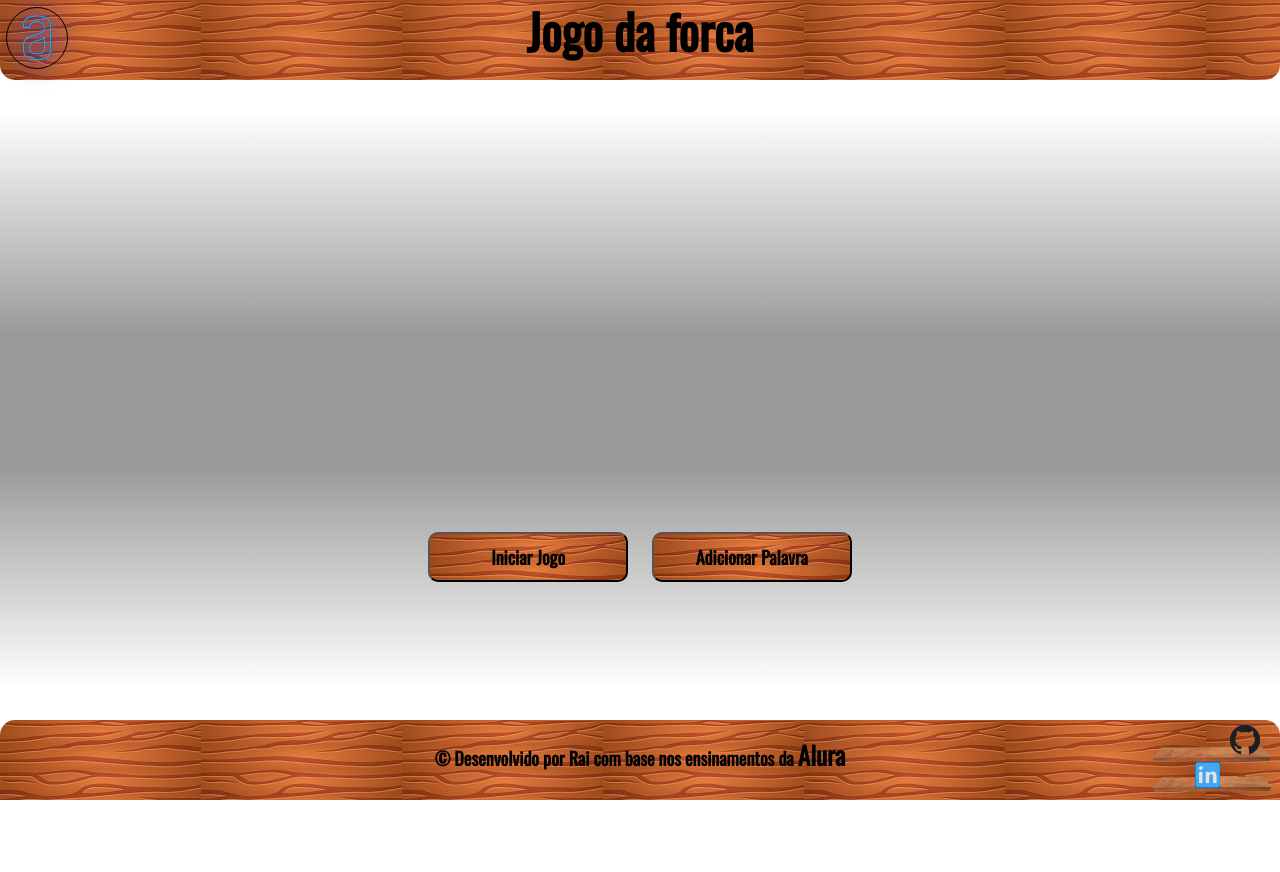
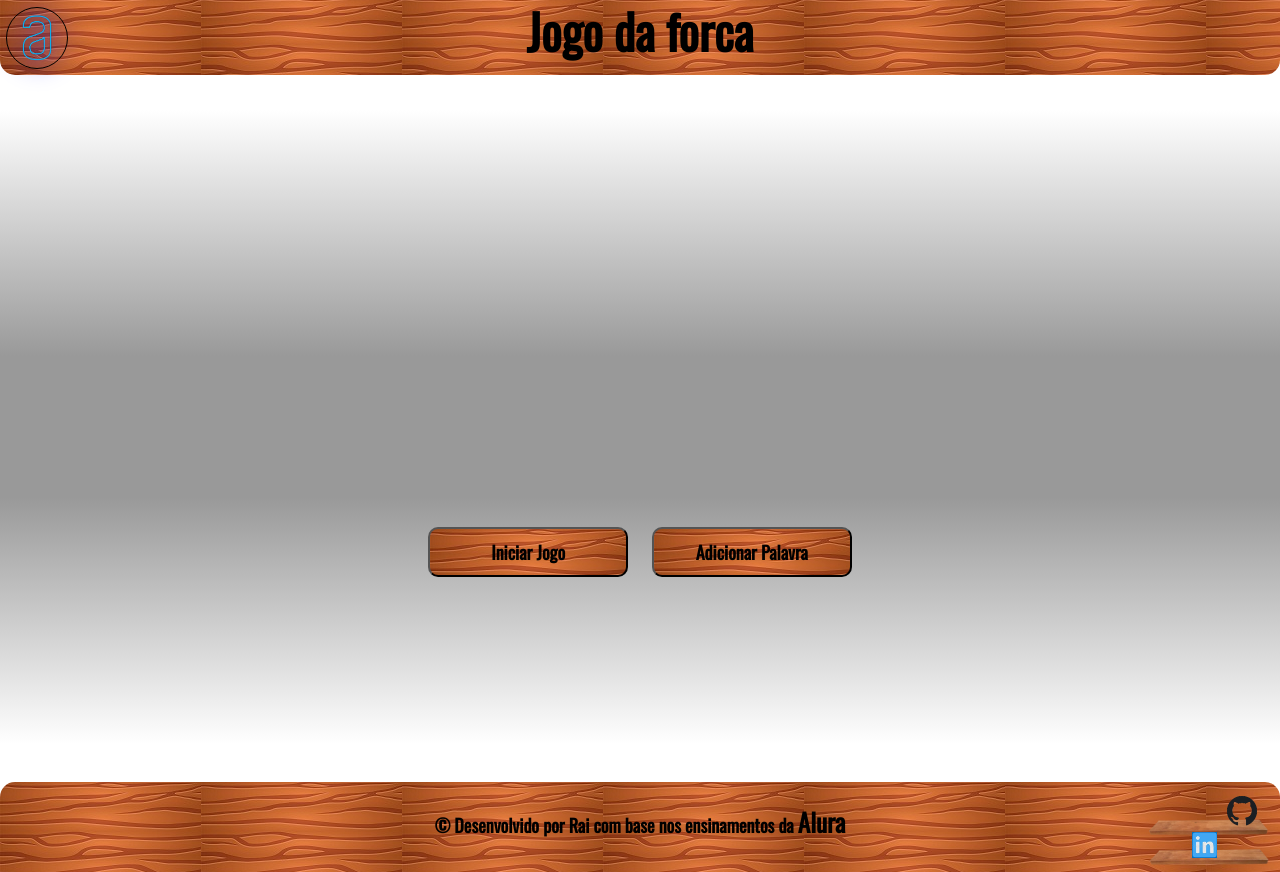
Before and after one commit to RaiSMel/projetoForca.github.io, a plain HTML site: page index.html in a window 1280 px wide. Before the commit the page ends 800 px from the top, so only its background shows below. Drawn offline with nearby package versions, Linux system fonts and the light colour scheme.

Commit message:
arrumando bug de interface

```diff
--- a/css/style.css
+++ b/css/style.css
@@ -1,12 +1,3 @@
-#container {
-    display: grid;
-    grid-template-columns: 3fr 0.5fr;
-    grid-template-rows: 10vh 80vh 10vh;
-    grid-template-areas: "header header"
-                         "main main"
-                         "footer footer";
-}
-
 *{
     font-family: 'Oswald', sans-serif;
 }
@@ -20,10 +11,10 @@ body {
 /* CABEÇALHO DA PÁGINA */
 
 header{
-    grid-area: header;
     background: url(../imgs/fundoHeaderFooter.jpg) repeat-x;
     border-bottom-left-radius: 15px;
     border-bottom-right-radius: 15px;
+    height: 80px;
     text-align: center;
 }
 
@@ -71,10 +62,10 @@ header{
 
 main{
     background: linear-gradient(white 5%, #999999 40% 60%, white 95%);
-    grid-area: main;
     padding: 2rem;
     text-align: center;
     justify-content: center;
+    height: 80vh;
 }
 
 /* Local do desenho e onde o jogo funciona */
@@ -175,15 +166,18 @@ button:active{
 /* INICIO DO RODAPE */
 
 footer{
-    grid-area: footer;
     background: url(../imgs/fundoHeaderFooter.jpg);
     border-top-left-radius: 15px;
     border-top-right-radius: 15px;
+    height: 90px;
+
 }
 
 #Section-rodape{
+    position: relative;
     text-align: center;
-    line-height: 70px;
+    line-height: 80px;
+    margin: .2rem;
 }
 
 footer p{
@@ -208,7 +202,7 @@ footer p a:hover{
 #github{
     width: 30px;
     position: absolute;
-    bottom: 45px;
+    bottom: 40px;
     right: 20px;
 
 }
@@ -220,7 +214,7 @@ footer p a:hover{
 #linkedin{
     width: 25px;
     position: absolute;
-    bottom: 12px;
+    bottom: 8px;
     right: 60px;
 
 }
@@ -232,7 +226,7 @@ footer p a:hover{
 
 #estante-footer{
     position: absolute;
-    bottom: 7px;
+    bottom: 0px;
     right: 8px;
     width: 20%;
     max-width: 120px;
--- a/index.html
+++ b/index.html
@@ -16,7 +16,6 @@
 </head>
 
 <body>
-    <div id="container">
 
         <header id="header">
 
@@ -77,8 +76,6 @@
             </section>
         </footer>
 
-    </div>
-
 
     <script src="javascript/layoutModificao.js"></script>
     <script src="javascript/FuncoesRotina.js"></script>
```
